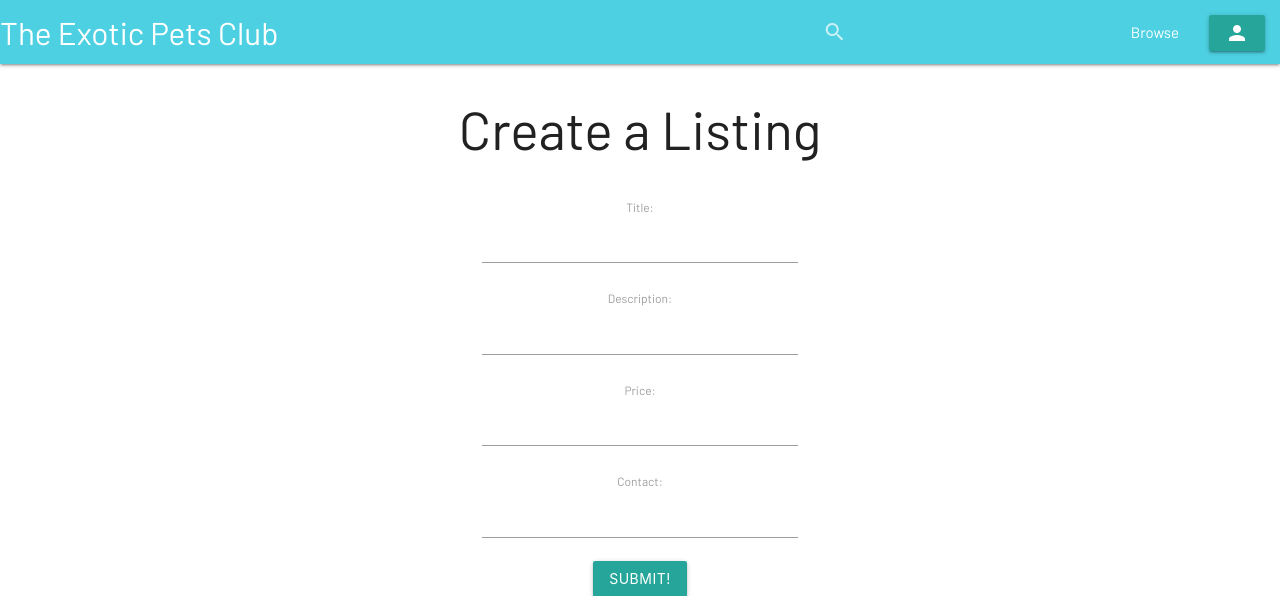
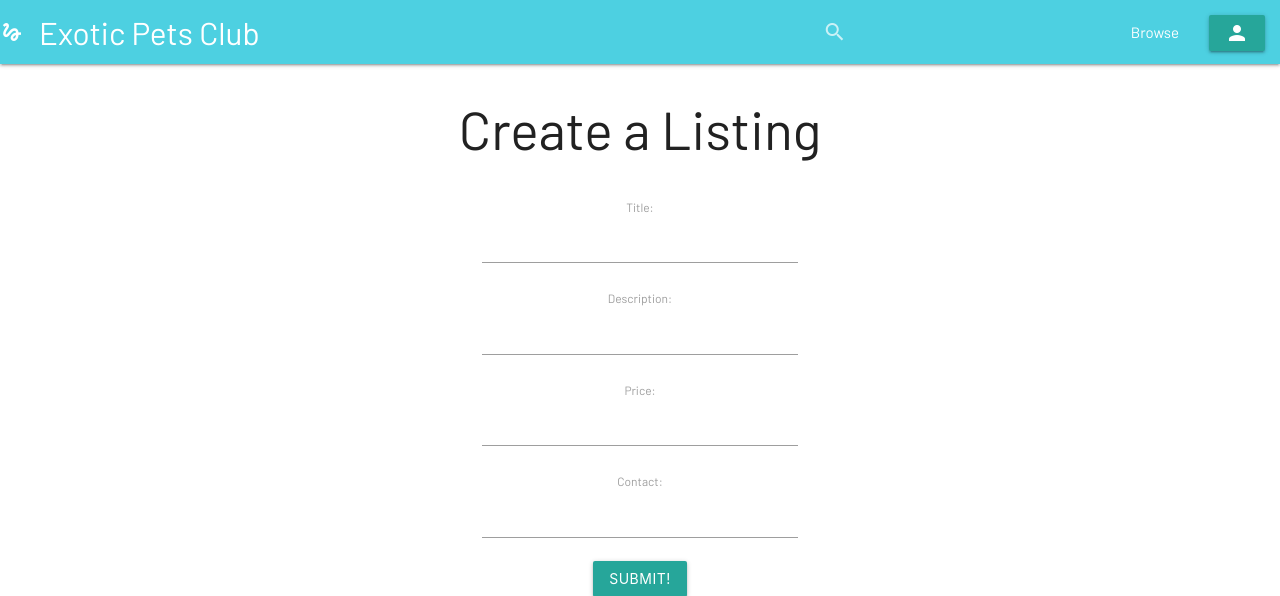
Before and after one commit to trentjblackwell/exoticpetsclub, a Django app: page /posts/create/ in a window 1280 px wide. Shown: the top 596 px of the page. Run offline with Django 3.2, Linux system fonts and the light colour scheme; the visitor is signed in with stand-in values (Sample User, id 1).

Commit message:
nav tweaks

```diff
--- a/main_app/templates/base.html
+++ b/main_app/templates/base.html
@@ -20,7 +20,7 @@
         <div class="nav-wrapper">
           <a href="/" class="brand-logo">
             <div class="nav-logo">
-The Exotic Pets Club
+                <i class="large material-icons"> gesture</i>Exotic Pets Club
             </div>
           </a>
           <ul id="nav-mobile" class="right hide-on-med-and-down">
```
